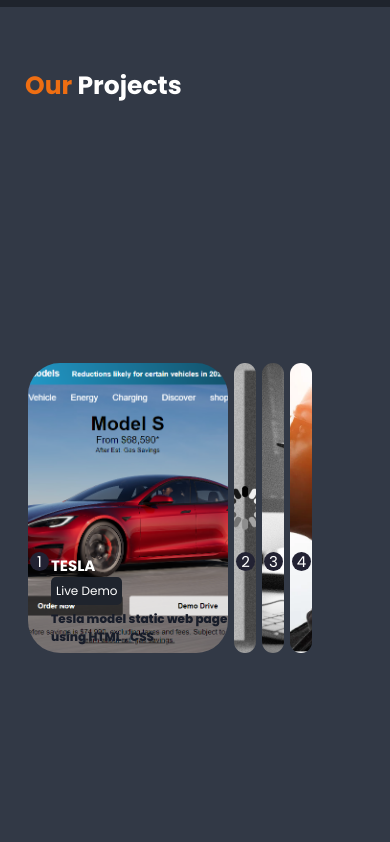
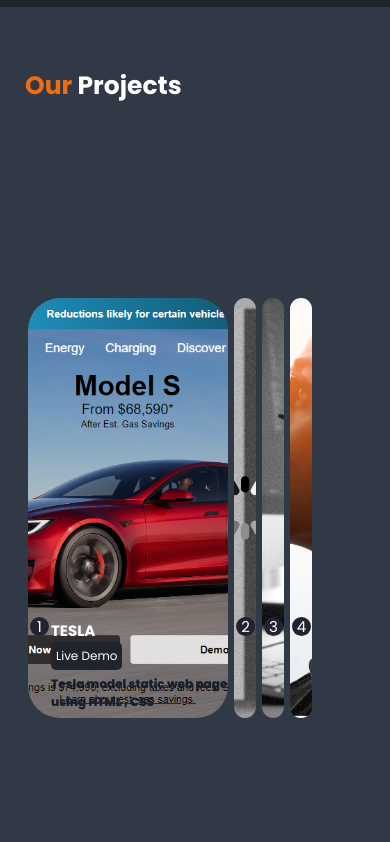
Before and after one commit to rajkumar-bhuvanesh/Rajkumar_personal_portfolio, a plain HTML site: page index.html in a window 390 px wide. Shown: the part 1886-2728 px from the top of the page. Drawn offline with Linux system fonts and the light colour scheme; a web font is replaced by a local one.

Commit message:
https://github.com/rajkumar-bhuvanesh/Rajkumar_personal_portfolio.git

```diff
--- a/style.css
+++ b/style.css
@@ -552,7 +552,6 @@ section:nth-child(odd){
     transition: all .3s ease;
 }
 .description p{
-    /* color: #b0b0ba; */
     font-weight: 800;
     color:#181d2a;
     padding-top: 5px;
@@ -596,10 +595,10 @@ section:nth-child(odd){
 }
 
 @media screen and (max-width:900px) {
-    .card{
+    /* .card{
         height: 350px;
         width: 40px;
-    }
+    } */
     .input-rdio:checked + label{
         width: 450px;
     }
@@ -612,7 +611,7 @@ section:nth-child(odd){
 }
 @media screen and (max-width:770px) {
     .card{
-        height: 350px;
+        height: 420px;
         width: 40px;
     }
     .input-rdio:checked + label{
@@ -623,10 +622,6 @@ section:nth-child(odd){
     }
 }
 @media screen and (max-width:665px) {
-    .card{
-        height: 290px;
-        width: 40px;
-    }
     .input-rdio:checked + label{
         width: 290px;
     }
```
